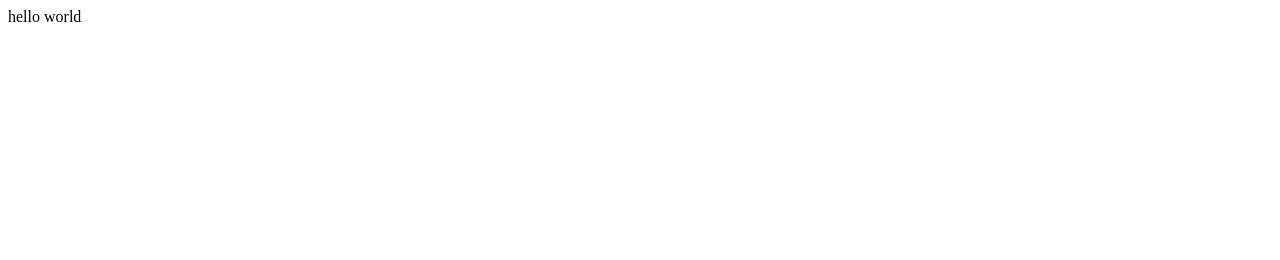
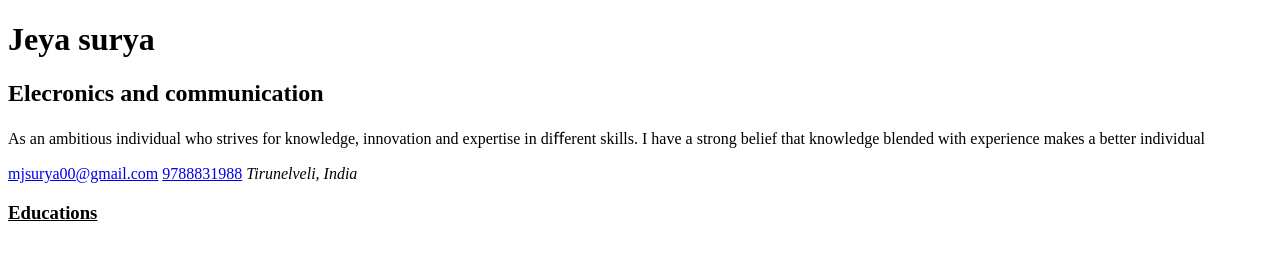
Before and after one commit to surya4186/personal-portfolio, a website: page index.html in a window 1280 px wide. Drawn offline with Linux system fonts and the light colour scheme.

Commit message:
base file

```diff
--- a/index.html
+++ b/index.html
@@ -1,12 +1,27 @@
 <!DOCTYPE html>
 <html lang="en">
+
 <head>
     <meta charset="UTF-8">
     <meta http-equiv="X-UA-Compatible" content="IE=edge">
     <meta name="viewport" content="width=, initial-scale=1.0">
-    <title>Document</title>
+    <title>resume/jeya surya</title>
 </head>
+
 <body>
-    hello world
+    <dev>
+        <h1>Jeya surya</h1>
+        <h2>Elecronics and communication</h2>
+        <p>As an ambitious individual who strives for knowledge, innovation and expertise in diﬀerent skills. I have a
+            strong belief that knowledge blended with experience makes a better individual</p>
+    </dev>
+    <div>
+
+        <a href="mailto:mjsurya00@gmail.com">mjsurya00@gmail.com</a>
+        <a href="tell:+91-9788831988">9788831988</a>
+        <i>Tirunelveli, India</i>
+    </div>
+    <h3><u>Educations</u></h3>
 </body>
+
 </html>
```
